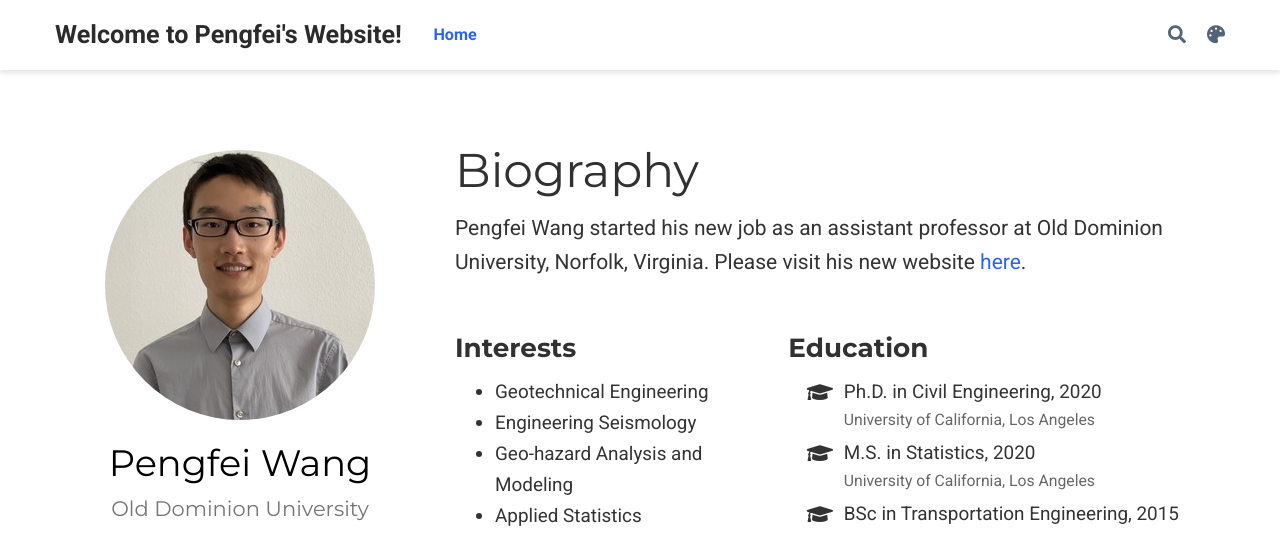
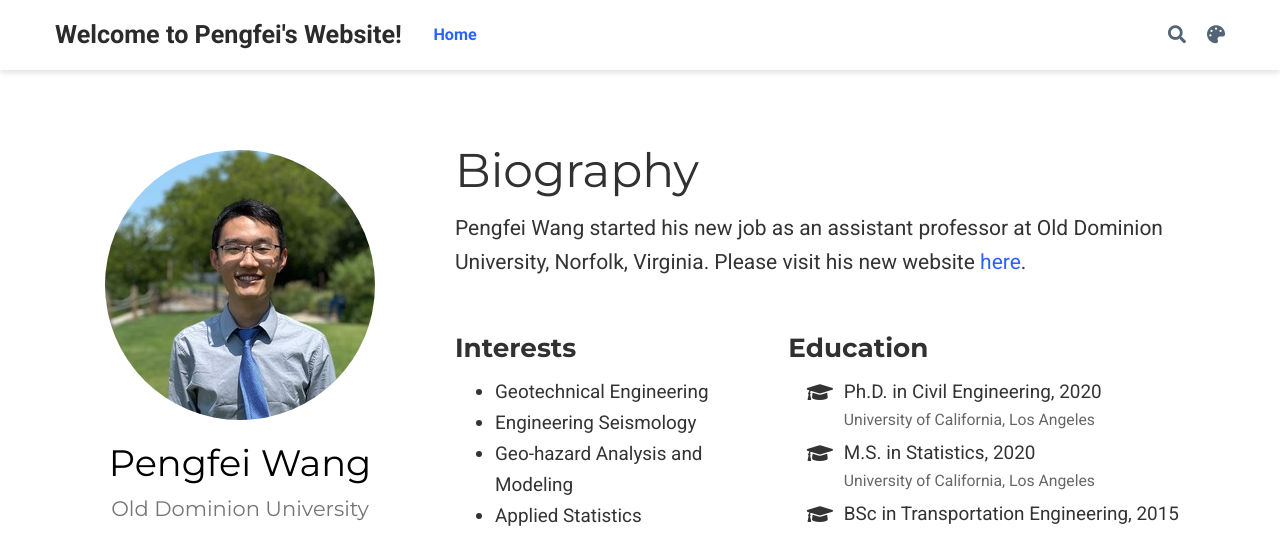
Before and after one commit to wltcwpf/wltcwpf.github.io, a plain HTML site: page index.html in a window 1280 px wide. Shown: the top 533 px of the page. Drawn offline with nearby package versions, Linux system fonts and the light colour scheme; some packages are replaced by stand-ins of ours; some icons are missing.

```diff
--- a/index.html
+++ b/index.html
@@ -501,7 +501,7 @@
 
 
 
-      <img class="avatar avatar-circle" src="/author/pengfei-wang/avatar_hu3a5beb7f56efd46d1b3379aa463eba93_1236857_270x270_fill_q90_lanczos_center.jpg" alt="Pengfei Wang">
+      <img class="avatar avatar-circle" src="/author/pengfei-wang/avatar_hud1e0481c1e1aedb594da1d7899b14312_564837_270x270_fill_q90_lanczos_center.jpg" alt="Pengfei Wang">
 
 
       <div class="portrait-title">
```
Also changed, not shown: author/pengfei-wang/avatar.jpg, author/pengfei-wang/avatar_hud1e0481c1e1aedb594da1d7899b14312_564837_270x270_fill_q90_lanczos_center.jpg (added).
